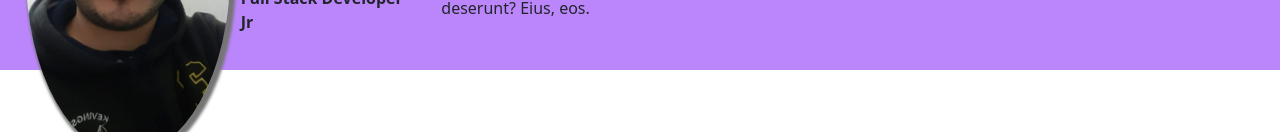
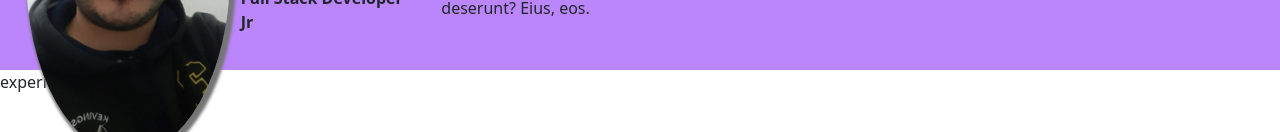
Before and after one commit to tenok94/ProyFinal_TolabaLeandro, an Angular app in the folder Portafolio_TolabaLeandro/: page / in a window 1280 px wide. Shown: the part 820-952 px from the top of the page. Built offline with nearby package versions, Linux system fonts and the light colour scheme.

Commit message:
componente de experiencia

```diff
--- a/Portafolio_TolabaLeandro/src/app/app.component.html
+++ b/Portafolio_TolabaLeandro/src/app/app.component.html
@@ -1,2 +1,3 @@
 <app-header></app-header>
 <app-acerca-de></app-acerca-de>
+<app-experiencia></app-experiencia>
--- a/Portafolio_TolabaLeandro/src/app/app.module.ts
+++ b/Portafolio_TolabaLeandro/src/app/app.module.ts
@@ -8,6 +8,7 @@ import { LogoAPComponent } from './components/logo-ap/logo-ap.component';
 import { RedesSocialesComponent } from './components/redes-sociales/redes-sociales.component';
 import { BannerComponent } from './components/banner/banner.component';
 import { AcercaDeComponent } from './components/acerca-de/acerca-de.component';
+import { ExperienciaComponent } from './components/experiencia/experiencia.component';
 
 @NgModule({
   declarations: [
@@ -16,7 +17,8 @@ import { AcercaDeComponent } from './components/acerca-de/acerca-de.component';
     LogoAPComponent,
     RedesSocialesComponent,
     BannerComponent,
-    AcercaDeComponent
+    AcercaDeComponent,
+    ExperienciaComponent
   ],
   imports: [
     BrowserModule,
--- /dev/null
+++ b/Portafolio_TolabaLeandro/src/app/components/experiencia/experiencia.component.html
@@ -0,0 +1 @@
+<p>experiencia works!</p>
--- /dev/null
+++ b/Portafolio_TolabaLeandro/src/app/components/experiencia/experiencia.component.ts
@@ -0,0 +1,15 @@
+import { Component, OnInit } from '@angular/core';
+
+@Component({
+  selector: 'app-experiencia',
+  templateUrl: './experiencia.component.html',
+  styleUrls: ['./experiencia.component.css']
+})
+export class ExperienciaComponent implements OnInit {
+
+  constructor() { }
+
+  ngOnInit(): void {
+  }
+
+}
```
Also changed, not shown: Portafolio_TolabaLeandro/src/app/components/experiencia/experiencia.component.css (added), 1 other file (tests, documents, lock files or other folders).
